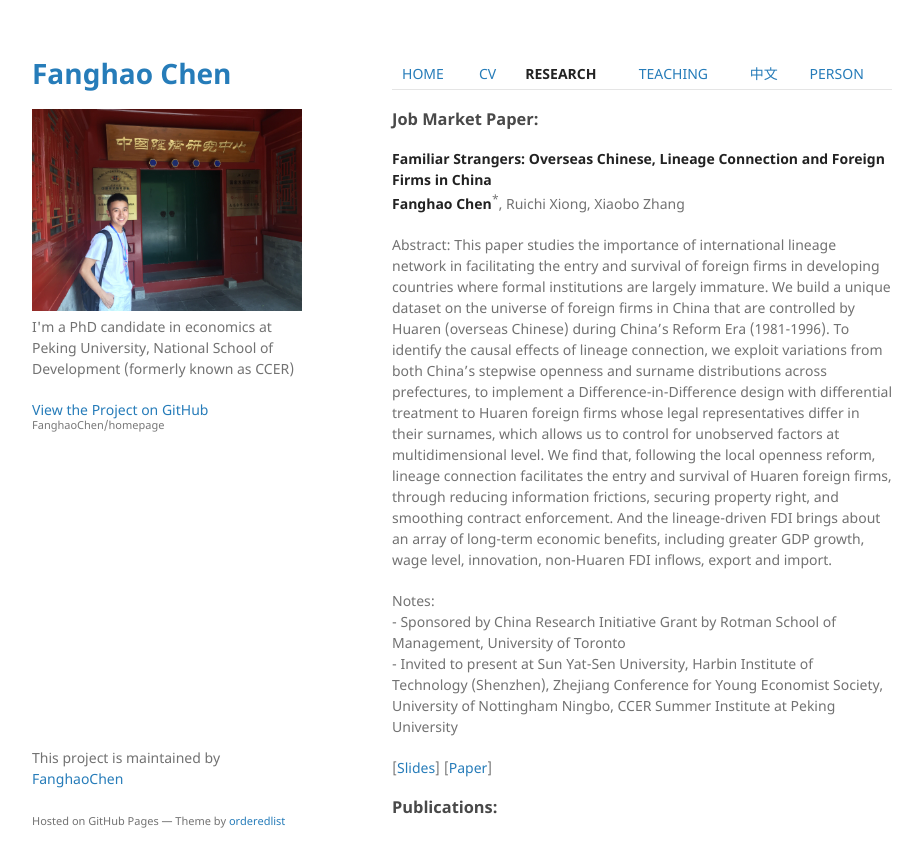
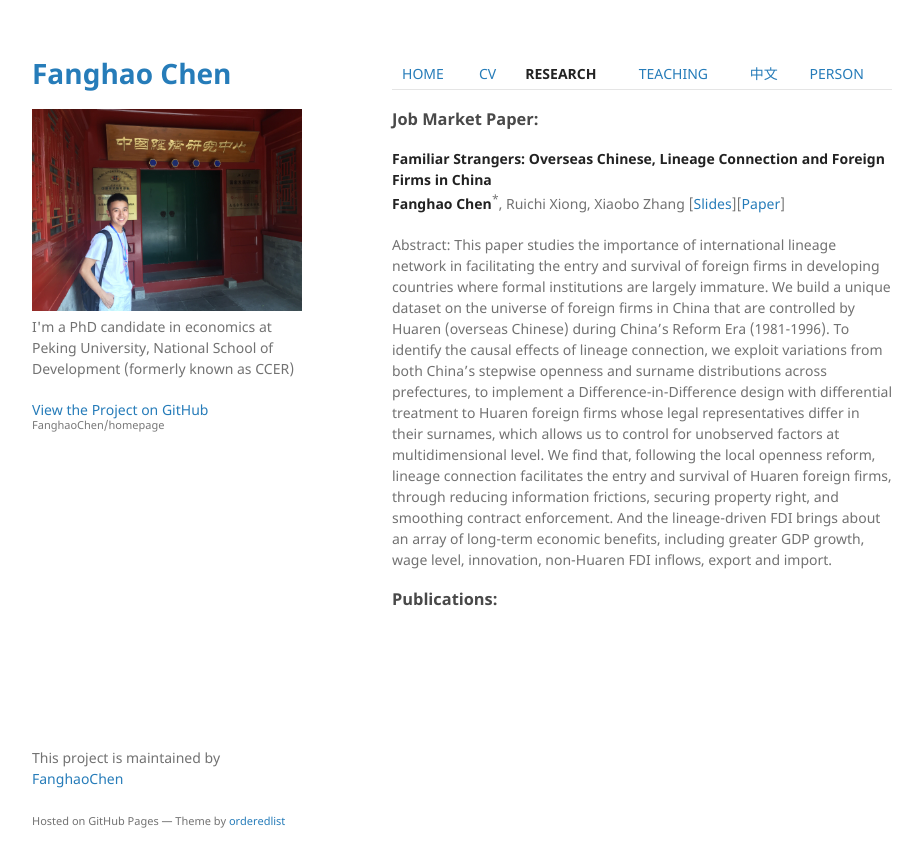
Before and after one commit to FanghaoChen/homepage, a Jekyll site: the page built from research.md, in a window 1280 px wide. Shown: the top 867 px of the page, without its empty margins (178-1100 px from the left). Built offline with Jekyll 4.4.1, drawn with Linux system fonts in a browser that asks for light colours.

Commit message:
Update research.md

```diff
--- a/research.md
+++ b/research.md
@@ -8,14 +8,8 @@ layout: default
 
 **Familiar Strangers: Overseas Chinese, Lineage Connection and Foreign Firms in China**<br/>
 **Fanghao Chen**<sup>*</sup>, Ruichi Xiong, Xiaobo Zhang
+[[Slides](./assets/JMP_210811.pdf)][[Paper](./assets/JMP_210811.pdf)]
 
 Abstract: This paper studies the importance of international lineage network in facilitating the entry and survival of foreign firms in developing countries where formal institutions are largely immature. We build a unique dataset on the universe of foreign firms in China that are controlled by Huaren (overseas Chinese) during China’s Reform Era (1981-1996). To identify the causal effects of lineage connection, we exploit variations from both China’s stepwise openness and surname distributions across prefectures, to implement a Difference-in-Difference design with differential treatment to Huaren foreign firms whose legal representatives differ in their surnames, which allows us to control for unobserved factors at multidimensional level. We find that, following the local openness reform, lineage connection facilitates the entry and survival of Huaren foreign firms, through reducing information frictions, securing property right, and smoothing contract enforcement. And the lineage-driven FDI brings about an array of long-term economic benefits, including greater GDP growth, wage level, innovation, non-Huaren FDI inflows, export and import.
 
-Notes:<br/>
-\- Sponsored by China Research Initiative Grant by Rotman School of Management, University of Toronto <br/>
-\- Invited to present at Sun Yat-Sen University, Harbin Institute of Technology (Shenzhen), Zhejiang Conference for Young Economist Society, University of Nottingham
-Ningbo, CCER Summer Institute at Peking University <br/>
-
-[[Slides](./assets/JMP_210811.pdf)] [[Paper](./assets/JMP_210811.pdf)]
-
 ### Publications:
```
